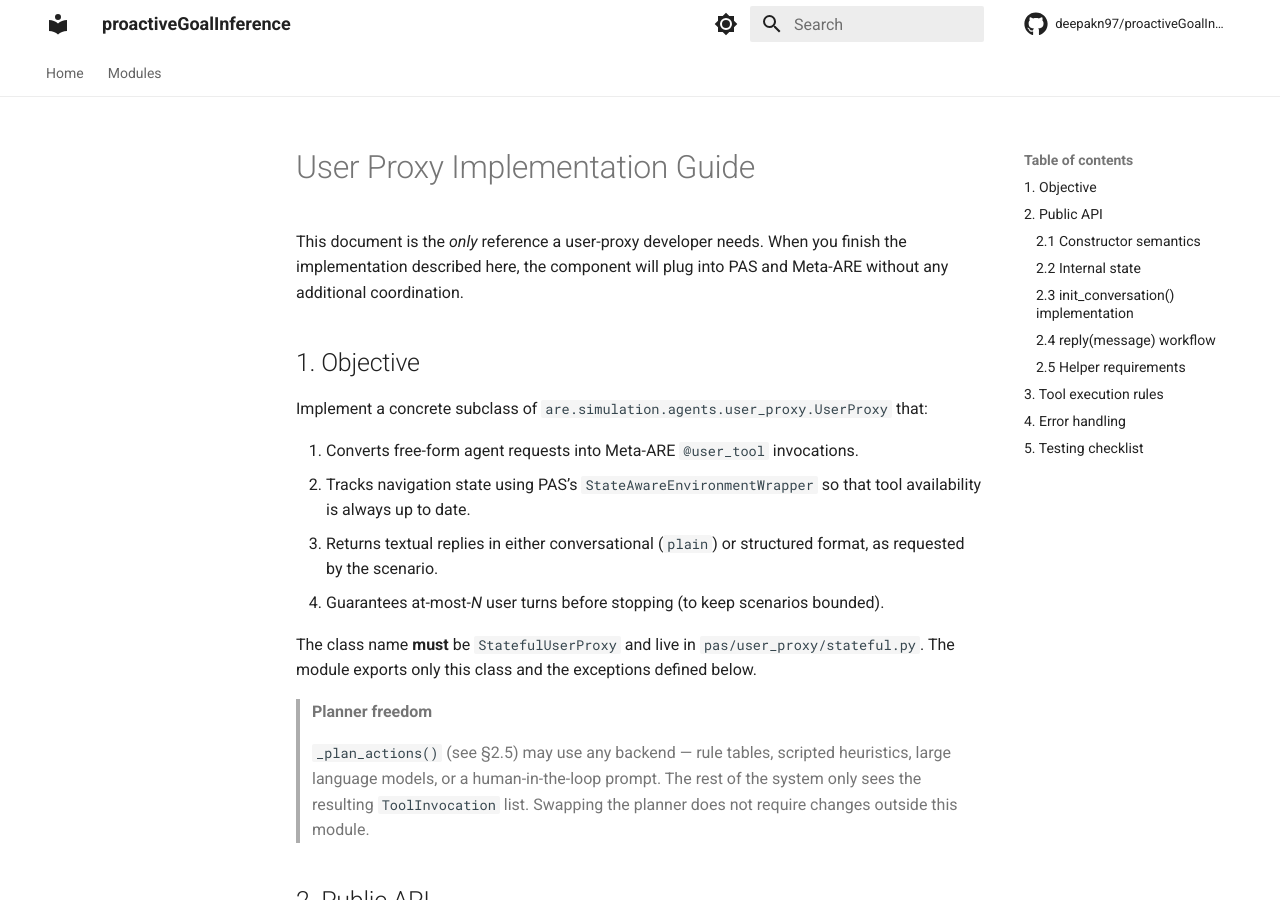
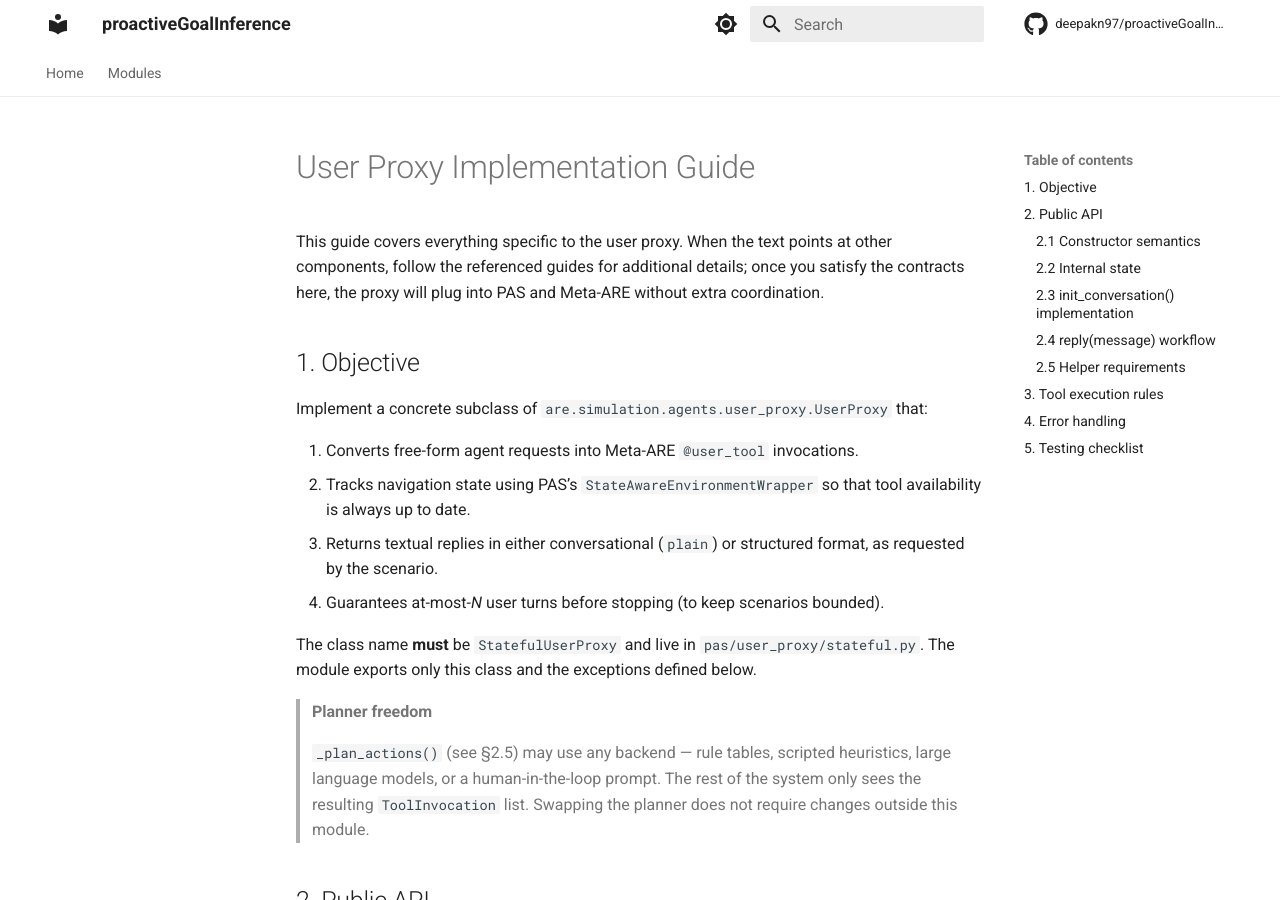
Before and after one commit to deepakn97/pare, an MkDocs documentation site: the page built from docs/user_proxy_guide.md, in a window 1280 px wide and 900 px high. Built offline with MkDocs 1.6.1 and Material for MkDocs 9.7.7, drawn with Linux system fonts in a browser that asks for light colours; comment, search, counter and statistics services are not loaded.

Commit message:
docs: acknowledge cross-guide references

```diff
--- a/docs/user_proxy_guide.md
+++ b/docs/user_proxy_guide.md
@@ -1,8 +1,9 @@
 # User Proxy Implementation Guide
 
-This document is the *only* reference a user-proxy developer needs. When you
-finish the implementation described here, the component will plug into PAS and
-Meta-ARE without any additional coordination.
+This guide covers everything specific to the user proxy. When the text points
+at other components, follow the referenced guides for additional details; once
+you satisfy the contracts here, the proxy will plug into PAS and Meta-ARE
+without extra coordination.
 
 ## 1. Objective
 
```
Also changed, not shown: docs/interface-guide.md (+3 -1 lines), docs/proactive_agent_guide.md (+3 -2 lines).
